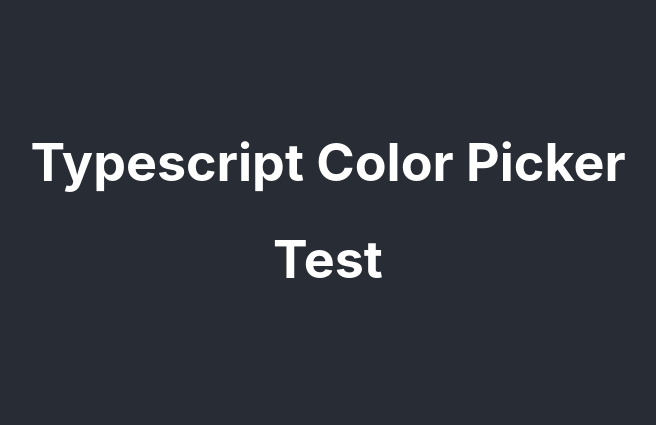
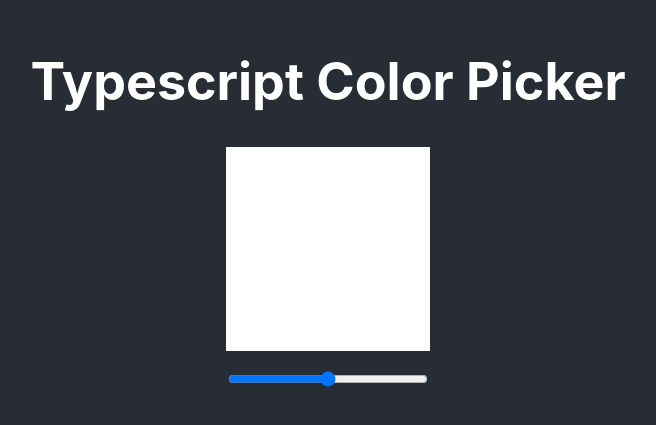
Before and after one commit to lizthrilla/typescript-color-picker, a React (Create React App) app: page / in a window 1280 px wide. Shown: the part 189-614 px from the top of the page, without its empty margins (312-968 px from the left). Built offline with nearby package versions, Linux system fonts and the light colour scheme.

Commit message:
interface stuff

```diff
--- a/src/App.css
+++ b/src/App.css
@@ -1,6 +1,3 @@
-.App {
-  text-align: center;
-}
 
 body {
   background-color: #282c34;
@@ -13,37 +10,21 @@ body {
   color: white;
 }
 
-.App-logo {
-  height: 40vmin;
-  pointer-events: none;
+.App {
+  display: flex;
+  flex-direction: column;
+  justify-content: center;
+  align-items: center;
 }
 
-@media (prefers-reduced-motion: no-preference) {
-  .App-logo {
-    animation: App-logo-spin infinite 20s linear;
-  }
+.swatch-square {
+  height: 200px;
+  width: 200px;
+  border: 2px solid white;
+  background-color: white;
 }
 
-/* .App-header {
-  background-color: #282c34;
-  min-height: 100vh;
-  display: flex;
-  flex-direction: column;
-  align-items: center;
-  justify-content: center;
-  font-size: calc(10px + 2vmin);
-  color: white;
-} */
-
-.App-link {
-  color: #61dafb;
+#slider {
+  margin: 20px;
+  width: 200px;
 }
-
-@keyframes App-logo-spin {
-  from {
-    transform: rotate(0deg);
-  }
-  to {
-    transform: rotate(360deg);
-  }
-}
--- a/src/App.tsx
+++ b/src/App.tsx
@@ -2,14 +2,22 @@ import React from 'react';
 import './App.css';
 
 import Swatch from './components/Swatch';
+import Slider from './components/Slider';
 
 function App() {
+
+    const changeInput = (e : React.ChangeEvent<HTMLInputElement>): void => {
+        console.log(e.target.value)
+    }
+
+
     return (
         <div className="App">
             <header className="App-header">
                 <h1>Typescript Color Picker</h1>
             </header>
-      <Swatch />
+            <Swatch/>
+            <Slider changeInput={changeInput} />
         </div>
     );
 }
--- /dev/null
+++ b/src/components/Slider.tsx
@@ -0,0 +1,16 @@
+import React from 'react'
+
+interface Props {
+    changeInput: () => void
+}
+const Slider = (Props: any) => {
+
+    return (
+        <input type="range" id="slider"
+            onChange={e => Props.changeInput(e)}
+            min={0}
+            max={100}/>
+    )
+}
+
+export default Slider
--- a/src/components/Swatch.tsx
+++ b/src/components/Swatch.tsx
@@ -2,7 +2,7 @@ import React from 'react';
 
 const Swatch = () => {
     return (
-        <h1>Test</h1>
+        <div className='swatch-square'></div>
     )
 }
 
```
Lines whose indentation alone changed are shown as unchanged.
